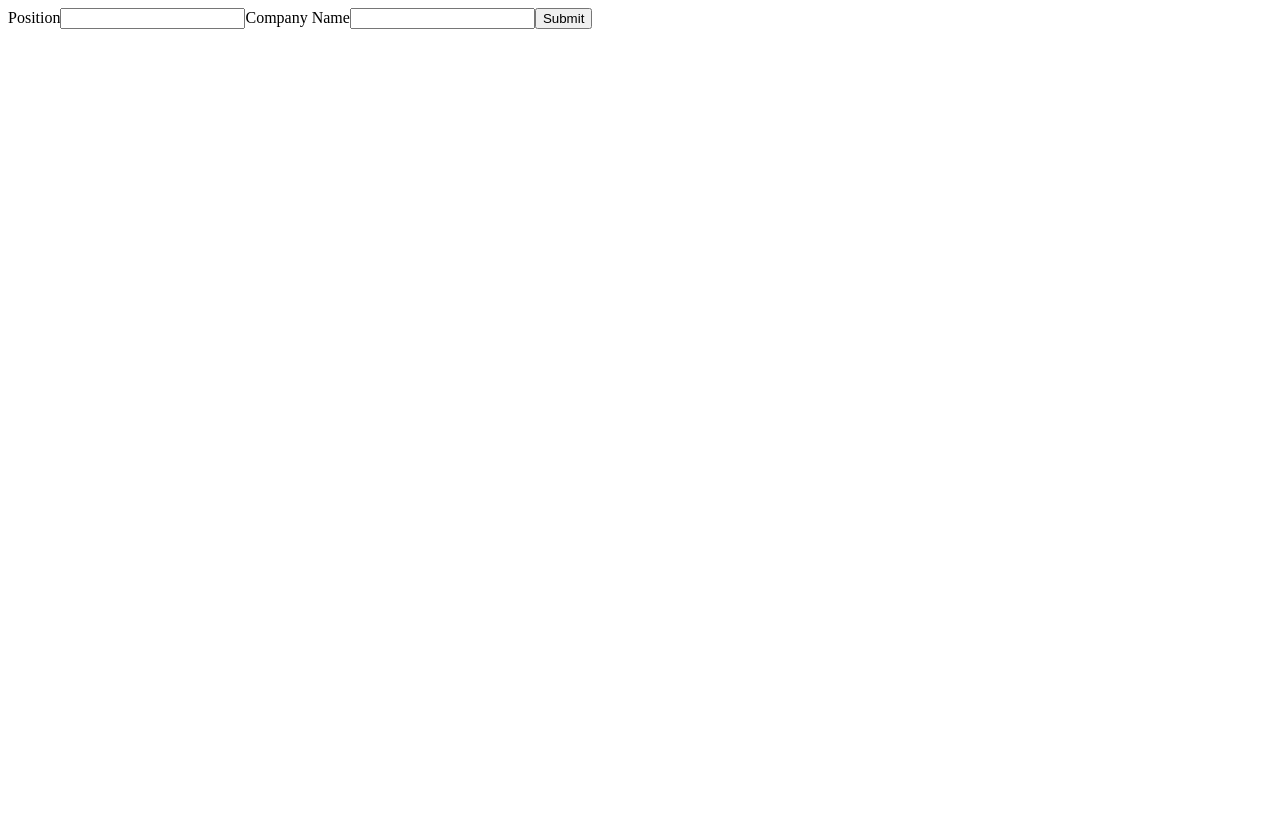
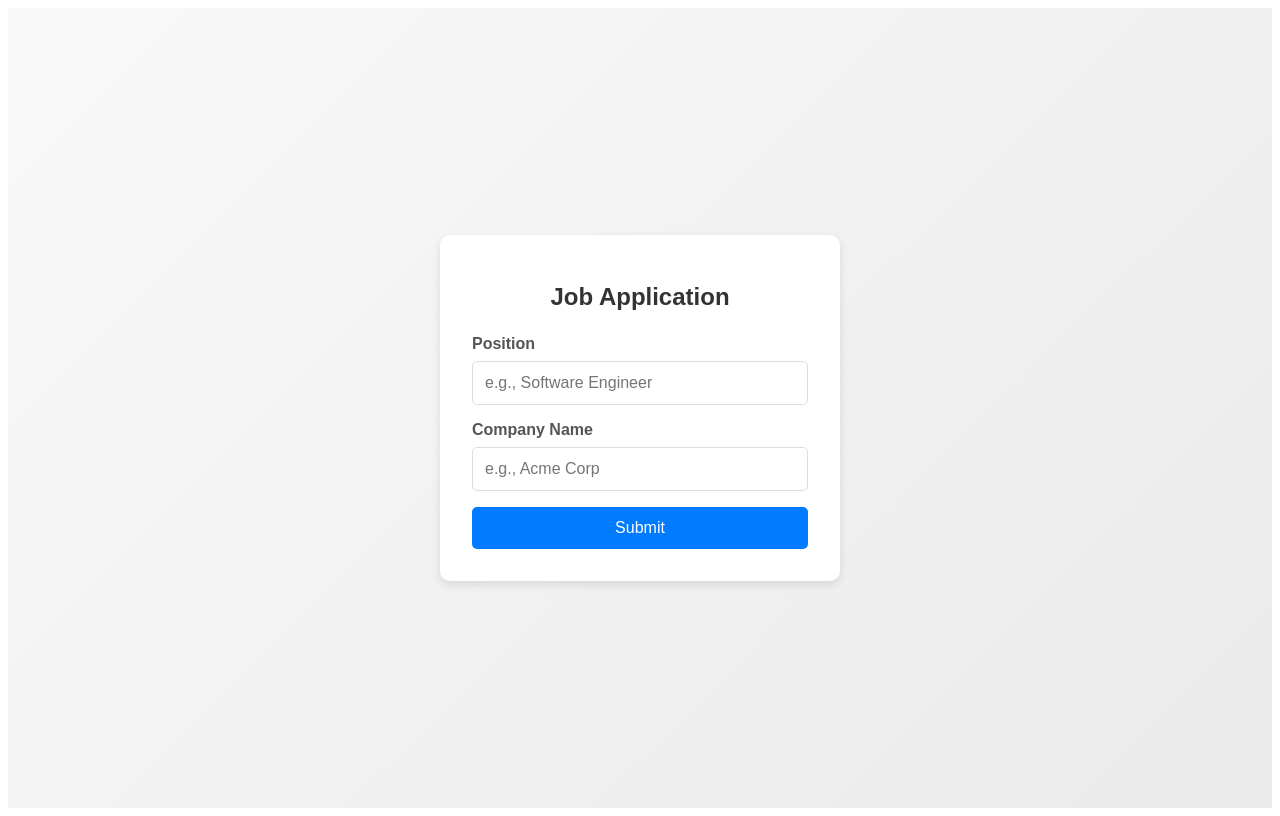
Before and after one commit to PatricioYu/jobs-applications, an Angular app in the folder client/: page / in a window 1280 px wide. Built offline with nearby package versions, Linux system fonts and the light colour scheme.

Commit message:
form's design

```diff
--- a/client/src/app/app.component.css
+++ b/client/src/app/app.component.css
@@ -0,0 +1,87 @@
+/* Apply box-sizing to all elements */
+*,
+*::before,
+*::after {
+  box-sizing: border-box;
+}
+
+/* Main container */
+main {
+  display: flex;
+  justify-content: center;
+  align-items: center;
+  min-height: 100vh; /* Full-screen height */
+  background: linear-gradient(135deg, #f9f9f9, #eaeaea);
+  font-family: 'Arial', sans-serif;
+}
+
+/* Form container */
+form {
+  background: white;
+  padding: 2rem;
+  border-radius: 10px;
+  box-shadow: 0 4px 10px rgba(0, 0, 0, 0.1);
+  max-width: 400px;
+  width: 100%;
+}
+
+/* Form heading */
+form h1 {
+  margin-bottom: 1.5rem;
+  font-size: 1.5rem;
+  text-align: center;
+  color: #333;
+}
+
+/* Label styling */
+label {
+  font-weight: bold;
+  display: block;
+  margin-bottom: 0.5rem;
+  color: #555;
+}
+
+/* Input fields */
+input {
+  width: 100%;
+  padding: 0.75rem;
+  border: 1px solid #ddd;
+  border-radius: 5px;
+  font-size: 1rem;
+  margin-bottom: 1rem;
+  transition: border-color 0.3s;
+}
+
+input:focus {
+  border-color: #007bff;
+  outline: none;
+}
+
+/* Button styling */
+button {
+  width: 100%;
+  padding: 0.75rem;
+  background-color: #007bff;
+  color: white;
+  font-size: 1rem;
+  border: none;
+  border-radius: 5px;
+  cursor: pointer;
+  transition: background-color 0.3s, transform 0.2s;
+}
+
+button:hover {
+  background-color: #0056b3;
+  transform: scale(1.02);
+}
+
+/* Responsive design */
+@media (max-width: 768px) {
+  form {
+    padding: 1.5rem;
+  }
+
+  form h2 {
+    font-size: 1.25rem;
+  }
+}
--- a/client/src/app/app.component.html
+++ b/client/src/app/app.component.html
@@ -1,13 +1,24 @@
 <main>
-  <section>
-    <div id="form">
-      <form>
-        <label for="jobPosition">Position</label>
-        <input type="text" id="jobPosition" name="jobPosition">
-        <label for="companyName">Company Name</label>
-        <input type="text" id="companyName" name="companyName">
-        <button>Submit</button>
-      </form>
-    </div>
-  </section>
+  <form method="post" action="/sent">
+    <h1>Job Application</h1>
+    <label for="jobPosition">Position</label>
+    <input
+      type="text"
+      id="jobPosition"
+      name="jobPosition"
+      placeholder="e.g., Software Engineer"
+      required
+    >
+
+    <label for="companyName">Company Name</label>
+    <input
+      type="text"
+      id="companyName"
+      name="companyName"
+      placeholder="e.g., Acme Corp"
+      required
+    >
+
+    <button type="submit">Submit</button>
+  </form>
 </main>
```
